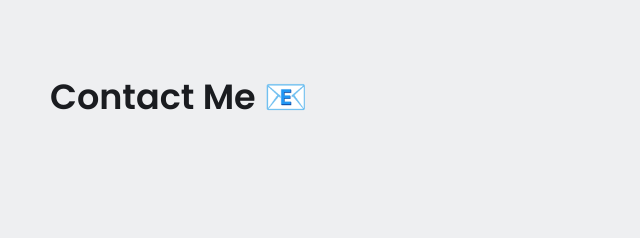
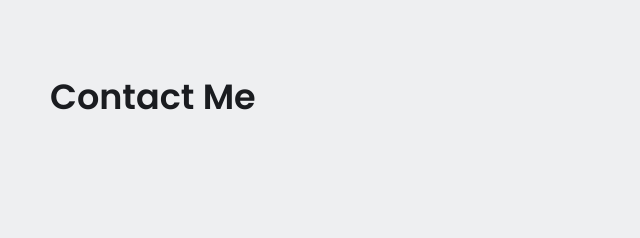
Before and after one commit to RehanKiriella/MyPort, a website: page index.html in a window 1280 px wide. Shown: the part 3775-4013 px from the top of the page, 0-640 px from the left. Drawn offline with Linux system fonts and the light colour scheme.

Commit message:
remove emo

```diff
--- a/index.html
+++ b/index.html
@@ -257,7 +257,7 @@
 
 
     <section id="contact" class="contact-section">
-      <h2> Contact Me 📧</h2>
+      <h2> Contact Me </h2>
 
       <div class="group">
         <div class="text">
```
